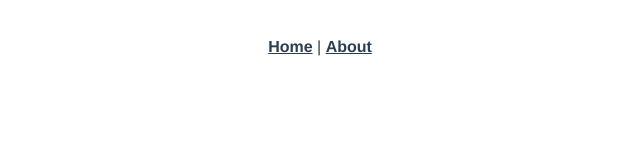
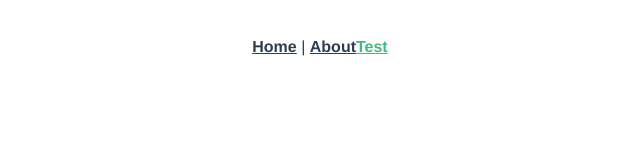
Before and after one commit to LemaireMaxime/vue-app-2, a Vue app: page /#/test in a window 1280 px wide. Shown: the top 160 px of the page, without its empty margins (320-960 px from the left). Built offline with nearby package versions, Linux system fonts and the light colour scheme.

Commit message:
add build docs

```diff
--- a/src/App.vue
+++ b/src/App.vue
@@ -3,6 +3,7 @@
     <div id="nav">
       <router-link to="/">Home</router-link> |
       <router-link to="/about">About</router-link>
+      <router-link to="/test">Test</router-link>
     </div>
     <router-view/>
   </div>
--- a/src/router/index.js
+++ b/src/router/index.js
@@ -9,6 +9,11 @@
     path: '/',
     name: 'Home',
     component: Home
+  },
+  {
+    path: '/test',
+    name: 'Test',
+
   },
   {
     path: '/about',
--- /dev/null
+++ b/src/views/Test.vue
@@ -0,0 +1,5 @@
+<template>
+  <div class="test">
+    <h1>This is an Test page</h1>
+  </div>
+</template>
--- /dev/null
+++ b/vue.config.js
@@ -0,0 +1,6 @@
+module.exports = {
+    outputDir: 'docs',
+    publicPath: process.env.NODE_ENV === 'production'
+    ? '/vue-app-2/'
+    : '/'
+}
```
Also changed, not shown: 29 other files (tests, documents, lock files or other folders).
